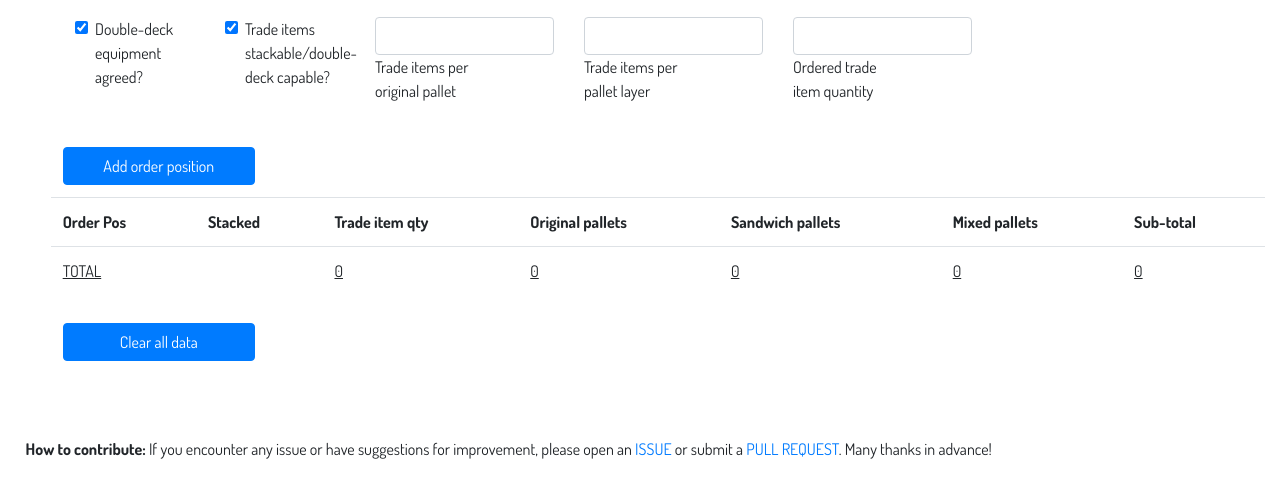
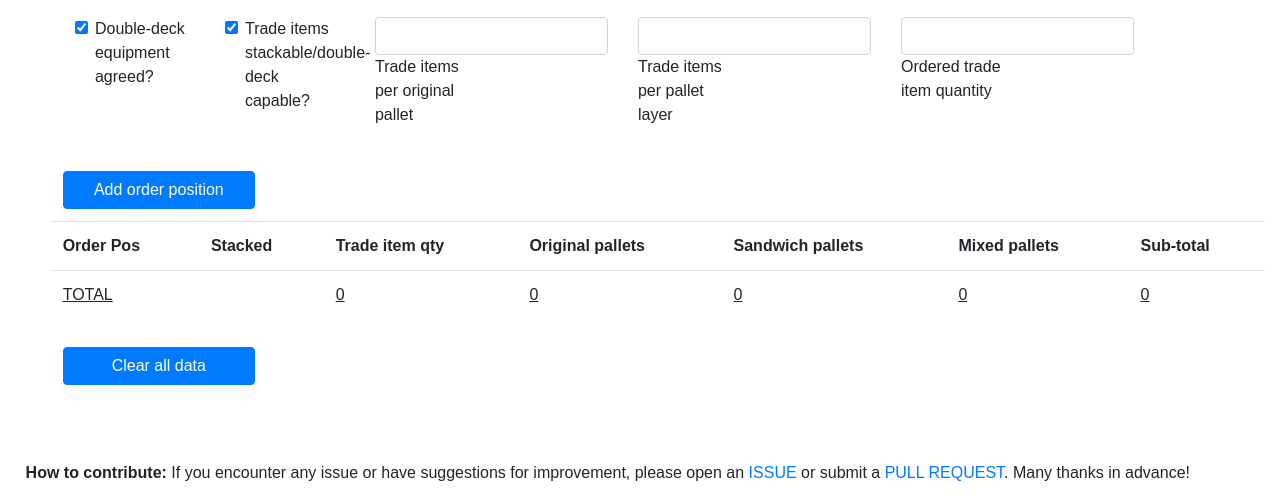
Before and after one commit to gs1-germany/palletBayCalculator, a plain HTML site: page index.html in a window 1280 px wide. Shown: the part 304-802 px from the top of the page. Drawn offline with Linux system fonts and the light colour scheme.

Commit message:
Applied standard font

```diff
--- a/styles/styles.css
+++ b/styles/styles.css
@@ -4,7 +4,7 @@ html {
   }
 
 body {
-    font-family: 'Dosis', sans-serif;
+    font-family: Arial, Helvetica, sans-serif;
 }
 
 header {
```
